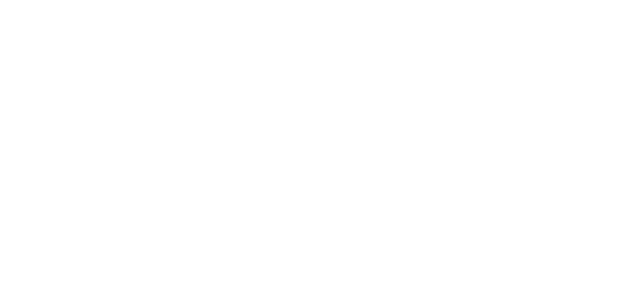
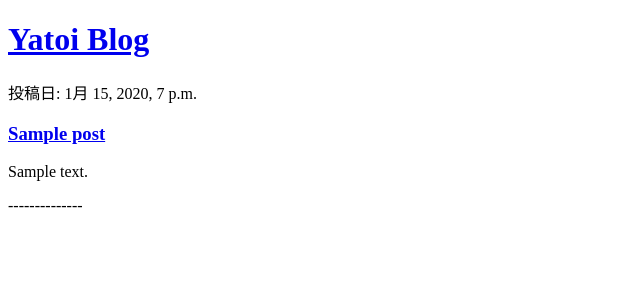
Before and after one commit to sougo0811/Blog_App_Python, a Django app: page / in a window 1280 px wide. Before the commit the part shown is empty. Shown: the top 300 px of the page, without its empty margins (0-640 px from the left). Run offline with Django 3.2, Linux system fonts and the light colour scheme; tables that the repository leaves empty hold one stand-in row (values such as "Sample post").

Commit message:
HTML setting

```diff
--- a/blog/templates/blog/post_list.html
+++ b/blog/templates/blog/post_list.html
@@ -8,6 +8,25 @@
   <title>yatoi_blog</title>
 </head>
 <body>
+  <header>
+    <div>
+      <h1><a href="/">Yatoi Blog</a></h1>
+    </div>
+  </header>
 
+  <main>
+    {% for post in posts %}
+      <div>
+        <p>投稿日: {{ post.published_date }}</p>
+        <h3><a href="/">{{ post.title }}</a></h3>
+        <p>{{ post.text|linebreaksbr }}</p>
+      </div>
+      <div>--------------</div>
+    {% endfor %}
+  </main>
+
+  <footer>
+
+  </footer>
 </body>
 </html>
--- a/blog/views.py
+++ b/blog/views.py
@@ -1,5 +1,7 @@
 from django.shortcuts import render
-
+from django.utils import timezone
+from .models import Post
 
 def post_list(request):
-    return render(request, 'blog/post_list.html', {})
+    posts = Post.objects.filter(published_date__lte=timezone.now()).order_by('published_date')
+    return render(request, 'blog/post_list.html', {'posts': posts})
```
